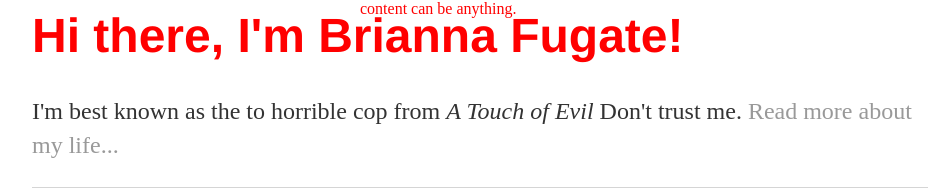
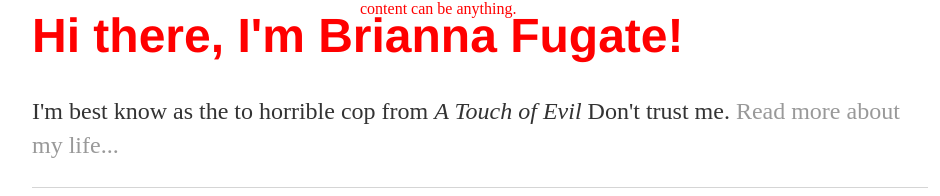
Before and after one commit to whyhbcutech/briannafugate408.github.io, a plain HTML site: page index.html in a window 1280 px wide. Shown: the part 784-980 px from the top of the page, without its empty margins (160-1100 px from the left). Drawn offline with Linux system fonts and the light colour scheme.

Commit message:
Update index.html

```diff
--- a/index.html
+++ b/index.html
@@ -48,7 +48,7 @@
 		<div class="container">
     		<div class="blurb">
         		<h1>Hi there, I'm Brianna Fugate!</h1>
-				<p>I'm best known as the to horrible cop from <em>A Touch of Evil</em> Don't trust me. <a href="/about">Read more about my life...</a></p>
+				<p>I'm best know as the to horrible cop from <em>A Touch of Evil</em> Don't trust me. <a href="/about">Read more about my life...</a></p>
     		</div><!-- /.blurb -->
 		</div><!-- /.container -->
 		<footer>
```
